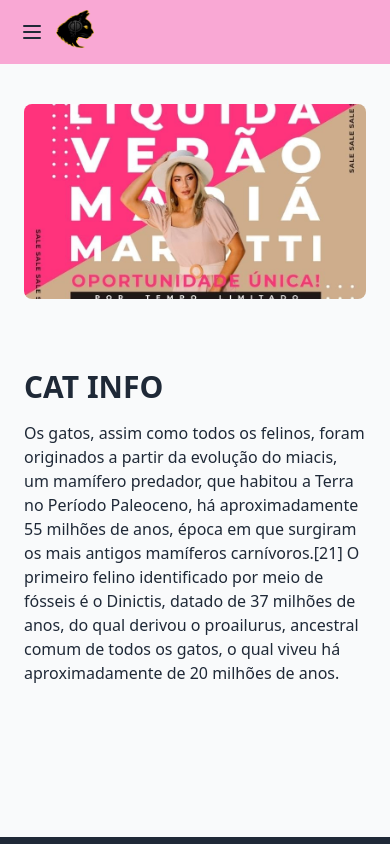
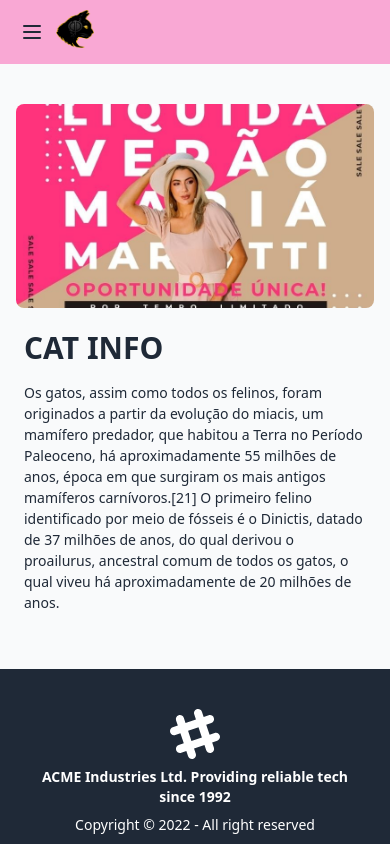
Before and after one commit to GedeonRamiro/joia-de-corpo, a Next.js app: page /sobre in a window 390 px wide. Built offline with nearby package versions, Linux system fonts and the light colour scheme.

Commit message:
feat: create page sobre

```diff
--- a/pages/sobre.tsx
+++ b/pages/sobre.tsx
@@ -13,11 +13,11 @@
             <div className="my-10 md:my-20">
                 <div className="container mx-auto">
                     <div className="flex flex-col-reverse md:flex-row items-center">
-                        <div className="flex flex-col w-full md:w-1/2 justify-center items-start pt-12 pb-24 px-6">
+                        <div className="flex flex-col w-full md:w-1/2 justify-center items-start px-6">
                             <h1 className="font-bold text-3xl my-4">CAT INFO</h1>
-                            <p className="leading-normal mb-4">Os gatos, assim como todos os felinos, foram originados a partir da evolução do miacis, um mamífero predador, que habitou a Terra no Período Paleoceno, há aproximadamente 55 milhões de anos, época em que surgiram os mais antigos mamíferos carnívoros.[21] O primeiro felino identificado por meio de fósseis é o Dinictis, datado de 37 milhões de anos, do qual derivou o proailurus, ancestral comum de todos os gatos, o qual viveu há aproximadamente de 20 milhões de anos.</p>
+                            <p className="leading-normal mb-4 sm:text-base text-sm ">Os gatos, assim como todos os felinos, foram originados a partir da evolução do miacis, um mamífero predador, que habitou a Terra no Período Paleoceno, há aproximadamente 55 milhões de anos, época em que surgiram os mais antigos mamíferos carnívoros.[21] O primeiro felino identificado por meio de fósseis é o Dinictis, datado de 37 milhões de anos, do qual derivou o proailurus, ancestral comum de todos os gatos, o qual viveu há aproximadamente de 20 milhões de anos.</p>
                         </div>
-                        <div className="md:w-1/2 md:py-6 text-center mx-6 sm:mx-0">
+                        <div className="md:w-1/2 md:py-6 text-center mx-4 sm:mx-0">
                             <Image
                                 className="rounded-lg"
                                 src={imgSobre}
```
